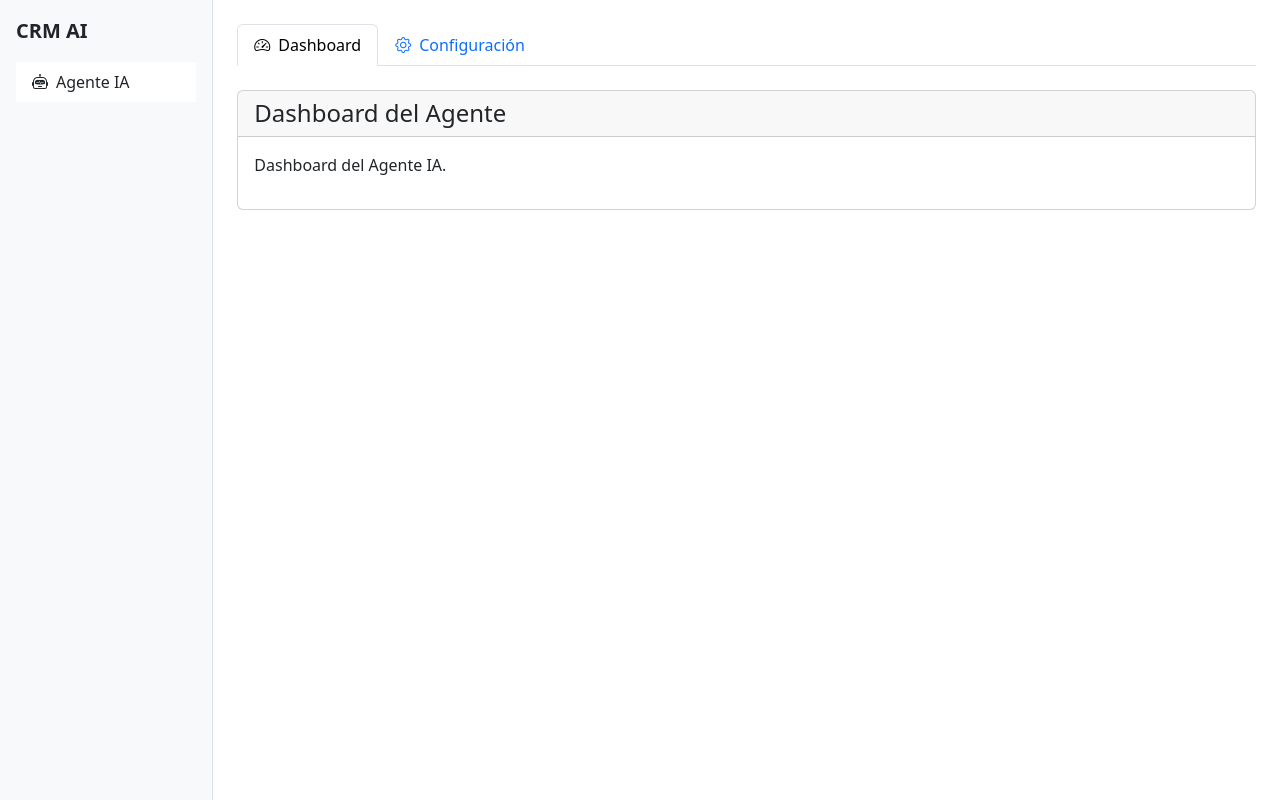
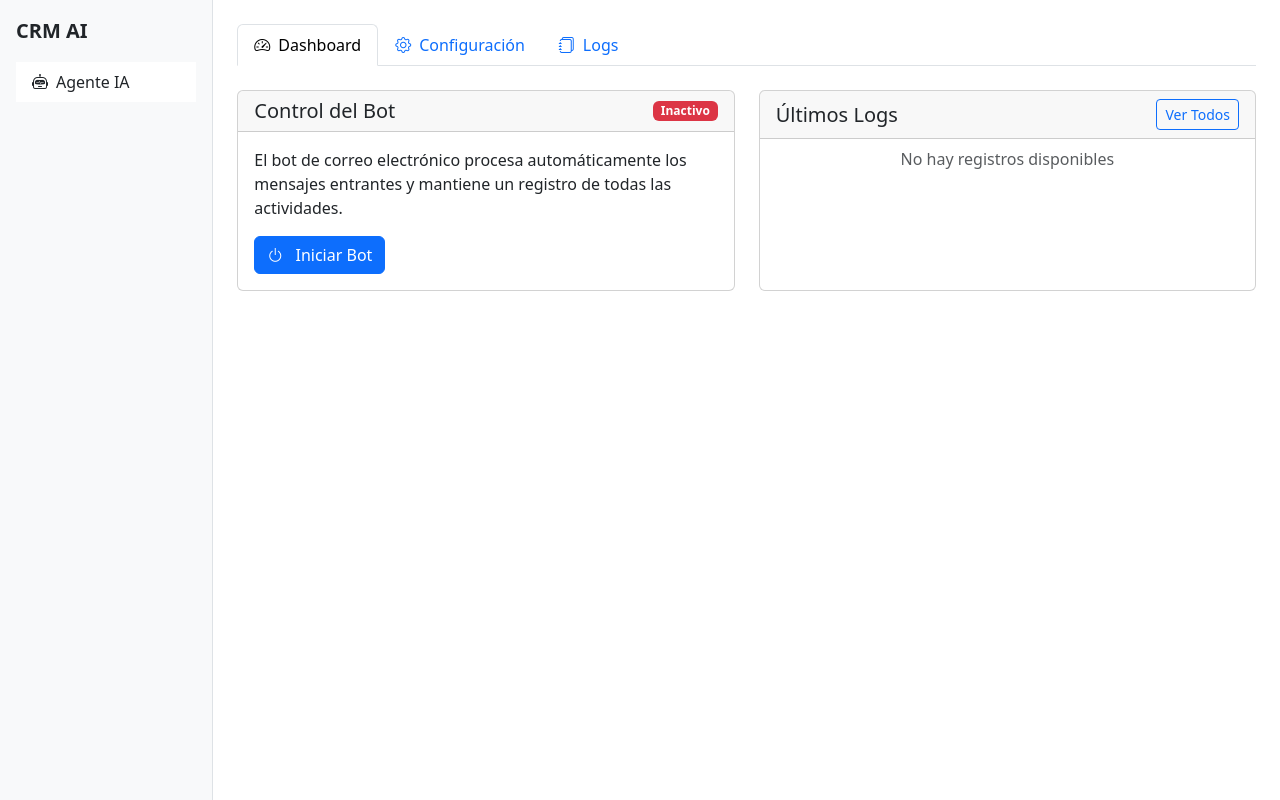
Before and after one commit to Alujan18/flask-auth-system, a Flask app: page /agente/dashboard in a window 1280 px wide. Shown: the part 57-857 px from the top of the page. Run offline with Flask 3, Linux system fonts and the light colour scheme.

Commit message:
Agent query: Can you check if the dashboard now properly handles the case when there are no logs, and if the bot control functionality is still working?

```diff
--- a/pyproject.toml
+++ b/pyproject.toml
@@ -9,4 +9,5 @@ dependencies = [
     "flask-sqlalchemy>=3.1.1",
     "psycopg2-binary>=2.9.10",
     "python-dotenv>=1.0.1",
+    "beautifulsoup4>=4.12.3",
 ]
--- a/routes.py
+++ b/routes.py
@@ -4,9 +4,18 @@ import os
 from dotenv import load_dotenv, set_key
 from pathlib import Path
 from email_client import EmailClient
+from models import Log
+from datetime import datetime
+import threading
+import time
 
 # Load environment variables
 load_dotenv()
+
+# Global variables for bot control
+email_bot_thread = None
+bot_running = False
+email_client = None
 
 def load_email_config():
     """Load email configuration from environment variables"""
@@ -30,6 +39,50 @@ def save_to_env_file(config_data):
     # Update each configuration value
     for key, value in config_data.items():
         set_key(str(env_path), key, str(value))
+
+def add_log(level, message):
+    """Add a log entry to the database"""
+    with app.app_context():
+        log = Log(level=level, message=message)
+        db.session.add(log)
+        db.session.commit()
+
+def bot_process():
+    """Email bot process that runs in the background"""
+    global bot_running, email_client
+
+    add_log('INFO', 'Bot iniciado')
+
+    while bot_running:
+        try:
+            if not email_client:
+                email_client = EmailClient()
+                email_client.connect()
+                add_log('INFO', 'Conexión establecida con el servidor de correo')
+
+            # Fetch and process emails
+            emails = email_client.fetch_emails()
+            if emails:
+                for email_id, msg, folder in emails:
+                    subject = msg.get('subject', 'Sin asunto')
+                    sender = msg.get('from', 'Desconocido')
+                    add_log('INFO', f'Nuevo correo recibido de {sender}: {subject}')
+
+            time.sleep(60)  # Check emails every minute
+
+        except Exception as e:
+            add_log('ERROR', f'Error en el bot: {str(e)}')
+            if email_client:
+                try:
+                    email_client.close_connection()
+                except:
+                    pass
+            email_client = None
+            time.sleep(60)  # Wait before retrying
+
+    if email_client:
+        email_client.close_connection()
+    add_log('INFO', 'Bot detenido')
 
 @app.route('/')
 def index():
@@ -122,11 +175,44 @@ def test_connection():
     except Exception as e:
         return jsonify({'status': 'error', 'message': f'Error de conexión: {str(e)}'})
 
+@app.route('/agente/bot/toggle', methods=['POST'])
+def toggle_bot():
+    global bot_running, email_bot_thread
+
+    try:
+        if not bot_running:
+            # Check if configuration exists
+            config = load_email_config()
+            if not all(config.values()):
+                return jsonify({
+                    'status': 'error',
+                    'message': 'Configure los datos del servidor de correo primero'
+                })
+
+            # Start bot
+            bot_running = True
+            email_bot_thread = threading.Thread(target=bot_process)
+            email_bot_thread.daemon = True
+            email_bot_thread.start()
+            return jsonify({'status': 'success', 'message': 'Bot iniciado', 'running': True})
+        else:
+            # Stop bot
+            bot_running = False
+            if email_bot_thread:
+                email_bot_thread.join(timeout=2)
+            return jsonify({'status': 'success', 'message': 'Bot detenido', 'running': False})
+    except Exception as e:
+        return jsonify({'status': 'error', 'message': f'Error: {str(e)}'})
+
+@app.route('/agente/bot/status')
+def bot_status():
+    return jsonify({'running': bot_running})
+
 @app.route('/agente/logs')
 def agente_logs():
-    logs = []
+    logs = Log.query.order_by(Log.timestamp.desc()).limit(100).all()
     return render_template('agente_logs.html', logs=logs)
 
 @app.route('/agente/dashboard')
 def agente_dashboard():
-    return render_template('agente_dashboard.html')
+    return render_template('agente_dashboard.html', bot_running=bot_running)
--- a/templates/agente_dashboard.html
+++ b/templates/agente_dashboard.html
@@ -12,14 +12,166 @@
             <i class="bi bi-gear me-2"></i>Configuración
         </a>
     </li>
+    <li class="nav-item">
+        <a class="nav-link {% if request.endpoint == 'agente_logs' %}active{% endif %}" href="{{ url_for('agente_logs') }}">
+            <i class="bi bi-journals me-2"></i>Logs
+        </a>
+    </li>
 </ul>
 
-<div class="card">
-    <div class="card-header">
-        <h4 class="mb-0">Dashboard del Agente</h4>
+<div class="row">
+    <!-- Bot Control Card -->
+    <div class="col-md-6 mb-4">
+        <div class="card h-100">
+            <div class="card-header d-flex justify-content-between align-items-center">
+                <h5 class="mb-0">Control del Bot</h5>
+                <div id="bot-status" class="badge bg-secondary">Verificando...</div>
+            </div>
+            <div class="card-body">
+                <p class="card-text">
+                    El bot de correo electrónico procesa automáticamente los mensajes entrantes y
+                    mantiene un registro de todas las actividades.
+                </p>
+                <button id="toggle-bot" class="btn btn-primary" disabled>
+                    <i class="bi bi-power me-2"></i>
+                    <span id="toggle-text">Iniciar Bot</span>
+                </button>
+            </div>
+        </div>
     </div>
-    <div class="card-body">
-        <p>Dashboard del Agente IA.</p>
+
+    <!-- Latest Logs Card -->
+    <div class="col-md-6 mb-4">
+        <div class="card h-100">
+            <div class="card-header d-flex justify-content-between align-items-center">
+                <h5 class="mb-0">Últimos Logs</h5>
+                <a href="{{ url_for('agente_logs') }}" class="btn btn-sm btn-outline-primary">
+                    Ver Todos
+                </a>
+            </div>
+            <div class="card-body p-0">
+                <div class="list-group list-group-flush" id="latest-logs">
+                    <!-- Logs will be populated via JavaScript -->
+                </div>
+            </div>
+        </div>
     </div>
 </div>
+
+<script>
+// Function to update bot status UI
+function updateBotStatus(running) {
+    const statusBadge = document.getElementById('bot-status');
+    const toggleBtn = document.getElementById('toggle-bot');
+    const toggleText = document.getElementById('toggle-text');
+
+    if (running) {
+        statusBadge.className = 'badge bg-success';
+        statusBadge.textContent = 'Activo';
+        toggleText.textContent = 'Detener Bot';
+    } else {
+        statusBadge.className = 'badge bg-danger';
+        statusBadge.textContent = 'Inactivo';
+        toggleText.textContent = 'Iniciar Bot';
+    }
+    toggleBtn.disabled = false;
+}
+
+// Function to toggle bot
+async function toggleBot() {
+    const toggleBtn = document.getElementById('toggle-bot');
+    toggleBtn.disabled = true;
+
+    try {
+        const response = await fetch('/agente/bot/toggle', {
+            method: 'POST',
+            headers: {
+                'Content-Type': 'application/json'
+            }
+        });
+        const data = await response.json();
+
+        if (data.status === 'success') {
+            updateBotStatus(data.running);
+        } else {
+            alert(data.message);
+        }
+    } catch (error) {
+        console.error('Error:', error);
+        alert('Error al cambiar el estado del bot');
+    }
+
+    toggleBtn.disabled = false;
+}
+
+// Function to load latest logs
+async function loadLatestLogs() {
+    try {
+        const response = await fetch('/agente/logs');
+        const text = await response.text();
+        const parser = new DOMParser();
+        const doc = parser.parseFromString(text, 'text/html');
+        const tbody = doc.querySelector('tbody');
+        const latestLogsContainer = document.getElementById('latest-logs');
+
+        latestLogsContainer.innerHTML = '';
+
+        if (!tbody || !tbody.rows.length) {
+            const noLogsMessage = document.createElement('div');
+            noLogsMessage.className = 'list-group-item text-center text-muted';
+            noLogsMessage.textContent = 'No hay registros disponibles';
+            latestLogsContainer.appendChild(noLogsMessage);
+            return;
+        }
+
+        // Display last 5 logs
+        Array.from(tbody.rows).slice(0, 5).forEach(row => {
+            const timestamp = row.cells[0].textContent;
+            const levelBadge = row.cells[1].querySelector('.badge');
+            const level = levelBadge ? levelBadge.textContent : 'INFO';
+            const levelClass = levelBadge ? levelBadge.className.split('bg-')[1] : 'secondary';
+            const message = row.cells[2].textContent;
+
+            const logItem = document.createElement('div');
+            logItem.className = 'list-group-item';
+            logItem.innerHTML = `
+                <div class="d-flex w-100 justify-content-between">
+                    <small class="text-muted">${timestamp}</small>
+                    <span class="badge bg-${levelClass}">${level}</span>
+                </div>
+                <p class="mb-1">${message}</p>
+            `;
+            latestLogsContainer.appendChild(logItem);
+        });
+    } catch (error) {
+        console.error('Error loading logs:', error);
+        const errorMessage = document.createElement('div');
+        errorMessage.className = 'list-group-item text-center text-danger';
+        errorMessage.textContent = 'Error al cargar los registros';
+        latestLogsContainer.innerHTML = '';
+        latestLogsContainer.appendChild(errorMessage);
+    }
+}
+
+// Initial setup
+document.addEventListener('DOMContentLoaded', async () => {
+    // Setup bot toggle button
+    document.getElementById('toggle-bot').addEventListener('click', toggleBot);
+
+    // Load initial bot status
+    try {
+        const response = await fetch('/agente/bot/status');
+        const data = await response.json();
+        updateBotStatus(data.running);
+    } catch (error) {
+        console.error('Error loading bot status:', error);
+    }
+
+    // Load initial logs
+    await loadLatestLogs();
+
+    // Refresh logs every 30 seconds
+    setInterval(loadLatestLogs, 30000);
+});
+</script>
 {% endblock %}
```
Also changed, not shown: Pasted--email-utils-py-from-email-header-import-decode-header-from-bs4-import-BeautifulSoup-import-re-1729717253999.txt (added, +77 -0 lines), models.py (+16 -0 lines), 1 other file.
